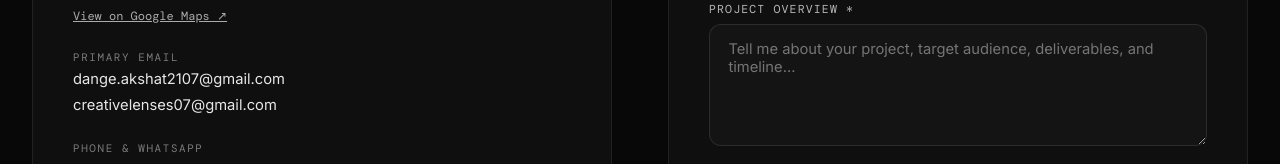
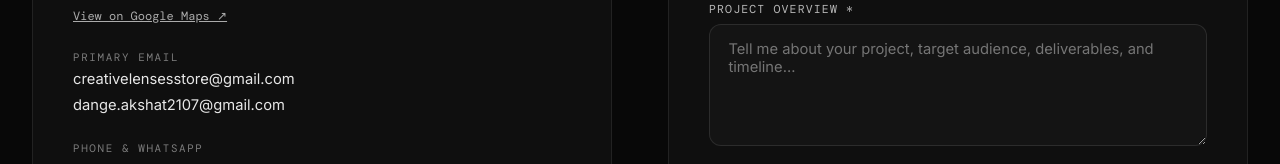
Before and after one commit to aksh-dash/Creative-Portfolio, a React (Vite) app: page / in a window 1280 px wide. Shown: the part 10785-10949 px from the top of the page. Built offline with nearby package versions, Linux system fonts and the light colour scheme; no server answers.

Commit message:
feat: migrate official communications and store waitlist to creativelensesstore@gmail.com

```diff
--- a/Public/email-templates/early-bird-confirmation.html
+++ b/Public/email-templates/early-bird-confirmation.html
@@ -76,7 +76,7 @@
                                 <p style="font-size: 12px; color: #6e6c7e; margin: 0;">
                                     Founder &amp; Visual Artist • Creatively Lensed<br/>
                                     Pune, Maharashtra, India<br/>
-                                    <a href="mailto:dange.akshat2107@gmail.com" style="color: #df646e; text-decoration: none;">dange.akshat2107@gmail.com</a>
+                                    <a href="mailto:creativelensesstore@gmail.com" style="color: #df646e; text-decoration: none;">creativelensesstore@gmail.com</a>
                                 </p>
                             </div>
                         </td>
--- a/data/waitlist.json
+++ b/data/waitlist.json
@@ -1,5 +1,5 @@
 {
-  "totalVisitors": 22,
+  "totalVisitors": 34,
   "subscribers": [
     {
       "email": "creator.vip@gmail.com",
--- a/index.html
+++ b/index.html
@@ -52,7 +52,7 @@
       "@id": "https://creativelylensed.com/#photographer",
       "url": "https://creativelylensed.com",
       "telephone": "+918482872105",
-      "email": "dange.akshat2107@gmail.com",
+      "email": "creativelensesstore@gmail.com",
       "priceRange": "$$",
       "address": {
         "@type": "PostalAddress",
@@ -122,7 +122,7 @@
         <div style="padding: 2rem; background: #080808; color: #fff; font-family: sans-serif; text-align: center;">
             <h2>Akshat Dange — Photographer &amp; Content Creator in Pune</h2>
             <p>JavaScript is currently disabled. For project inquiries and bookings, contact directly:</p>
-            <p><strong>Email:</strong> dange.akshat2107@gmail.com | <strong>WhatsApp:</strong> +91 8482872105</p>
+            <p><strong>Email:</strong> creativelensesstore@gmail.com | <strong>WhatsApp:</strong> +91 8482872105</p>
             <p>Location: Tathawade / Wakad, Pune, Maharashtra 411033, India</p>
         </div>
     </noscript>
--- a/src/components/PrivacyPolicyModal.jsx
+++ b/src/components/PrivacyPolicyModal.jsx
@@ -58,7 +58,7 @@ const PrivacyPolicyModal = ({ onClose }) => {
                     <p>
                         To request the permanent erasure of your inquiry data and contact history, send a direct written request with the subject line <strong>"DPDP Data Deletion Request"</strong> to:
                         <br />
-                        <strong>Email:</strong> <a href="mailto:dange.akshat2107@gmail.com" style={{ color: '#fff', textDecoration: 'underline' }}>dange.akshat2107@gmail.com</a>
+                        <strong>Email:</strong> <a href="mailto:creativelensesstore@gmail.com" style={{ color: '#fff', textDecoration: 'underline' }}>creativelensesstore@gmail.com</a>
                         <br />
                         All verified requests are fulfilled within 7 business days, accompanied by written confirmation.
                     </p>
--- a/src/components/TermsModal.jsx
+++ b/src/components/TermsModal.jsx
@@ -50,7 +50,7 @@ const TermsModal = ({ onClose }) => {
                     <p>
                         For licensing enquiries, permissions, or questions:
                         <br />
-                        <strong>Email:</strong> dange.akshat2107@gmail.com
+                        <strong>Email:</strong> creativelensesstore@gmail.com
                         <br />
                         <strong>Phone:</strong> +91 84828 72105
                     </p>
--- a/src/data/portfolioData.js
+++ b/src/data/portfolioData.js
@@ -6,8 +6,8 @@ export const personalInfo = {
     role: "Content Creator, Social Media Manager, Video & Photography | Pune, Maharashtra",
     location: "Pune, Maharashtra, India",
     address: "Tathawade / Wakad, Pune, Maharashtra 411033, India",
-    email: "dange.akshat2107@gmail.com",
-    secondaryEmail: "creativelenses07@gmail.com",
+    email: "creativelensesstore@gmail.com",
+    secondaryEmail: "dange.akshat2107@gmail.com",
     phone: "+91-8482872105",
     whatsapp: "+918482872105",
     whatsappLink: "https://wa.me/918482872105",
--- a/src/utils/securityPatch.js
+++ b/src/utils/securityPatch.js
@@ -7,7 +7,7 @@ export const initSecurityPatch = () => {
     const textStyle = 'color: #f5f5f5; font-size: 13px; line-height: 1.6; font-family: sans-serif;';
     console.log('%c⛔ STOP & COPYRIGHT NOTICE', bannerStyle);
     console.log(
-        '%cAll media assets, photography, video reels, graphic design, and code on this portfolio are the proprietary intellectual property of Akshat Dange (Creatively Lensed).\n\nUnauthorized downloading, scraping, copying, reverse engineering, or commercial use is strictly prohibited by copyright law.\n\nFor licensing or collaborations, contact: dange.akshat2107@gmail.com',
+        '%cAll media assets, photography, video reels, graphic design, and code on this portfolio are the proprietary intellectual property of Akshat Dange (Creatively Lensed).\n\nUnauthorized downloading, scraping, copying, reverse engineering, or commercial use is strictly prohibited by copyright law.\n\nFor licensing or collaborations, contact: creativelensesstore@gmail.com',
         textStyle
     );
 
--- a/vite.config.js
+++ b/vite.config.js
@@ -117,15 +117,17 @@ const waitlistDevPlugin = () => ({
                                 writeData(data);
                             }
 
-                            // Email Sending via Nodemailer (dange.akshat2107@gmail.com)
-                            const fromAddress = 'dange.akshat2107@gmail.com';
+                            // Email Sending via Nodemailer (creativelensesstore@gmail.com)
+                            const fromAddress = process.env.GMAIL_USER || 'creativelensesstore@gmail.com';
                             const gmailPass = process.env.GMAIL_APP_PASSWORD;
                             let emailSent = false;
 
                             if (gmailPass) {
                                 try {
                                     const transporter = nodemailer.createTransport({
-                                        service: 'gmail',
+                                        host: 'smtp.gmail.com',
+                                        port: 465,
+                                        secure: true,
                                         auth: {
                                             user: fromAddress,
                                             pass: gmailPass.replace(/\s+/g, '')
@@ -137,11 +139,11 @@ const waitlistDevPlugin = () => ({
                                         from: `"Akshat Dange | Creatively Lensed" <${fromAddress}>`,
                                         to: email,
                                         subject: `✨ You're on the list — VIP Spot #${spotNumber} [Creatively Lensed Store]`,
-                                        text: `Hi!\n\nThank you for registering for the Creatively Lensed Store early bird launch.\nYou are registered as VIP Spot #${spotNumber}.\n\nYour 25% launch code is: EARLYBIRD25\n\nBest regards,\nAkshat Dange\ndange.akshat2107@gmail.com`
+                                        text: `Hi!\n\nThank you for registering for the Creatively Lensed Store early bird launch.\nYou are registered as VIP Spot #${spotNumber}.\n\nYour 25% launch code is: EARLYBIRD25\n\nBest regards,\nAkshat Dange\ncreativelensesstore@gmail.com`
                                     });
                                     console.log(`[Dev Email Sent]: Confirmation to ${email}`);
 
-                                    // 2. Notification email to the owner (you)
+                                    // 2. Notification email to the owner
                                     await transporter.sendMail({
                                         from: `"Creatively Lensed Store" <${fromAddress}>`,
                                         to: fromAddress,
```
Also changed, not shown: api/waitlist.js (+5 -5 lines), 2 other files (tests, documents, lock files or other folders).
